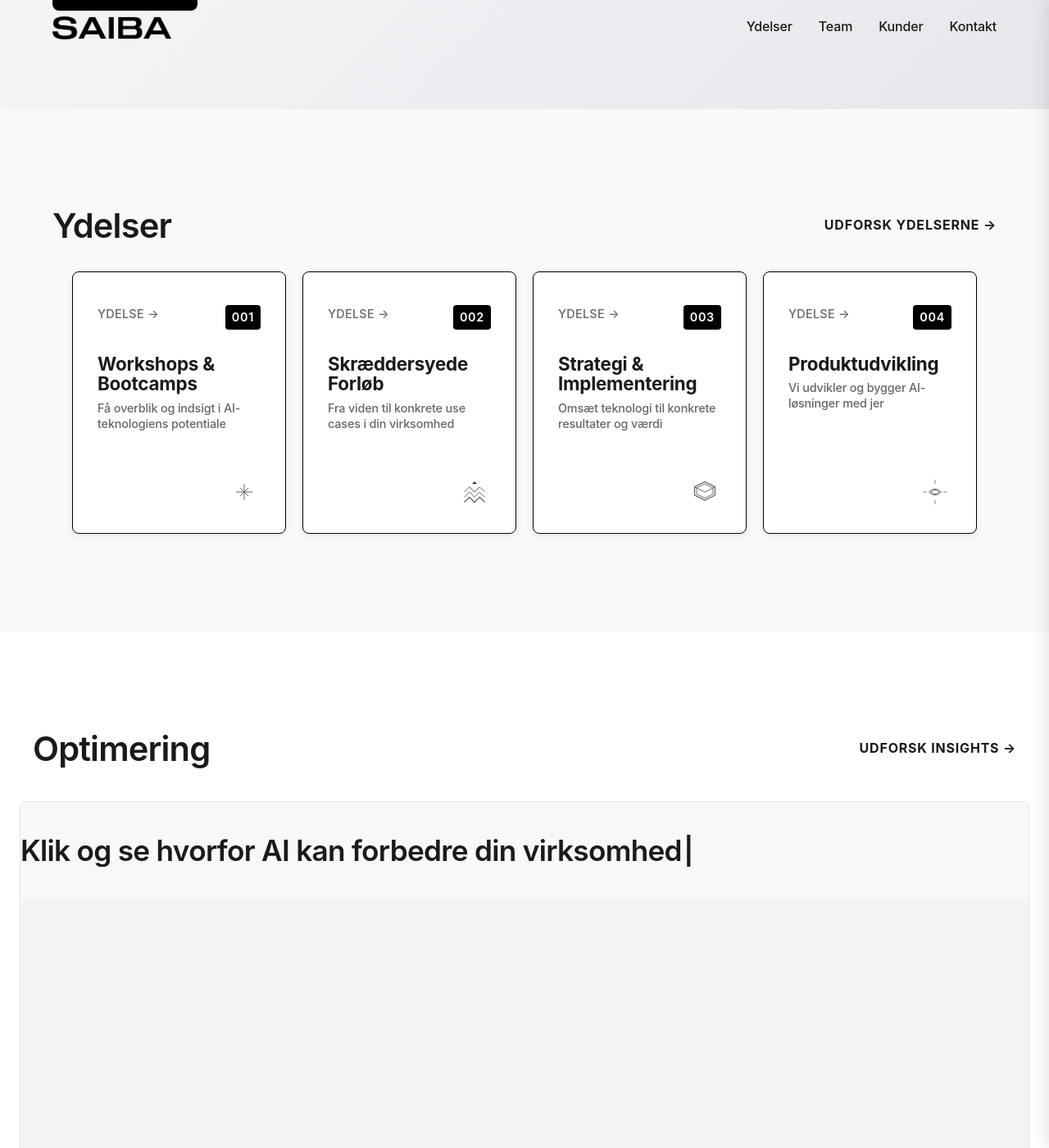
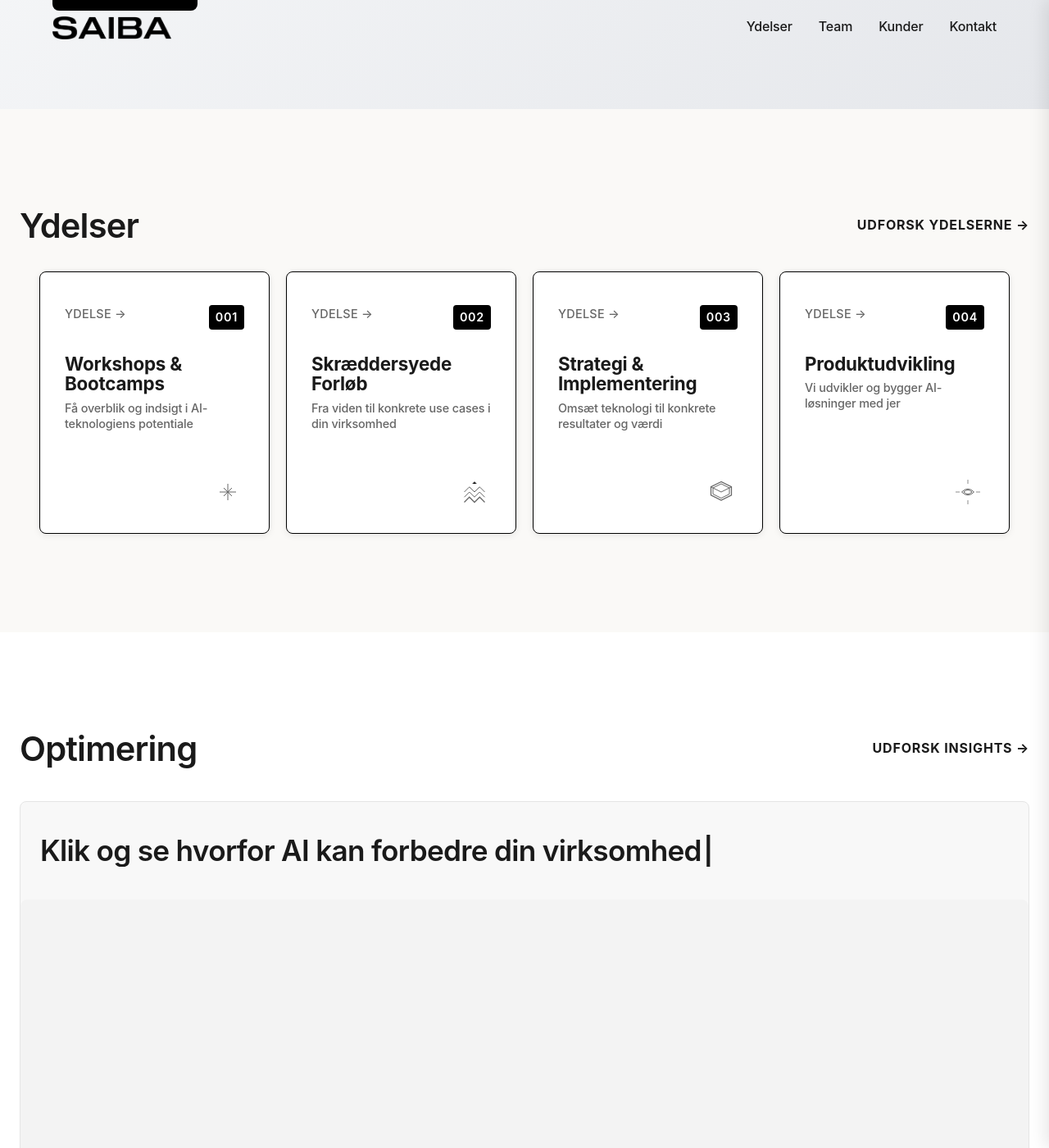
Before and after one commit to b4ltasar/saibaweb, a Jekyll site: the page built from index.html, in a window 1280 px wide and 1400 px high, scrolled down 513 px. Shown: the whole window at 82% size. Built offline with Jekyll 4.4.1, drawn with Linux system fonts in a browser that asks for light colours.

Commit message:
Fix 'Klik og se...' alignment and expand content width
ALIGNMENT FIXED:
- 'Klik og se...' text now has 24px padding-left to align with all headers
- All main headers, logo, and AI facts title now perfectly aligned

CONTENT WIDTH EXPANDED:
- All containers: 1200px → 1400px max-width
- Services container, headers, nav, AI facts container, services grid
- Matches reference image width for more horizontal space
- Content now extends further out as requested

Perfect alignment across all elements with expanded content area!

```diff
--- a/assets/css/main.css
+++ b/assets/css/main.css
@@ -153,7 +153,7 @@ body {
   display: flex;
   justify-content: space-between;
   align-items: center;
-  max-width: 1200px;
+  max-width: 1400px;
   margin: 0 auto;
   padding: 0;
 }
@@ -336,7 +336,7 @@ body {
 }
 
 .services-container {
-  max-width: 1200px;
+  max-width: 1400px;
   margin: 0 auto;
   padding: 0 24px;
 }
@@ -364,7 +364,7 @@ body {
   justify-content: space-between;
   align-items: center;
   margin-bottom: 32px;
-  max-width: 1200px;
+  max-width: 1400px;
   margin-left: auto;
   margin-right: auto;
   padding: 0;
@@ -458,7 +458,7 @@ body {
   display: grid;
   grid-template-columns: repeat(4, 1fr);
   gap: 20px;
-  max-width: 1200px;
+  max-width: 1400px;
   margin: 0 auto;
   padding: 0 24px;
 }
@@ -714,7 +714,7 @@ body {
 }
 
 .ai-facts-container {
-  max-width: 1200px;
+  max-width: 1400px;
   margin: 0 auto;
   padding: 0 24px;
 }
@@ -755,7 +755,7 @@ body {
   width: 0;
   opacity: 0;
   transition: width 2.5s ease, opacity 0.3s ease;
-  padding-left: 0;
+  padding-left: 24px;
 }
 
 .ai-facts-title.typewriter-active {
```
